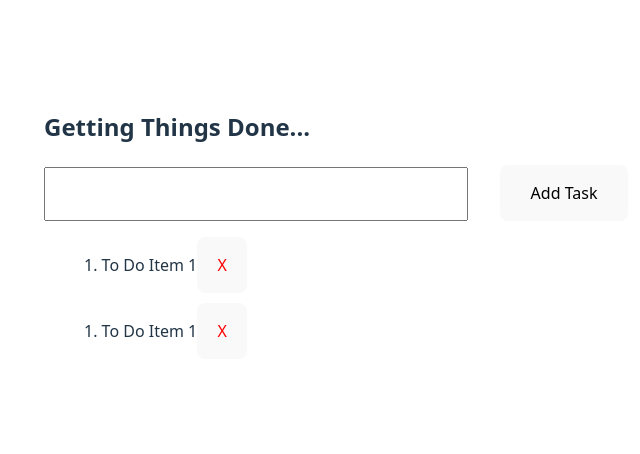
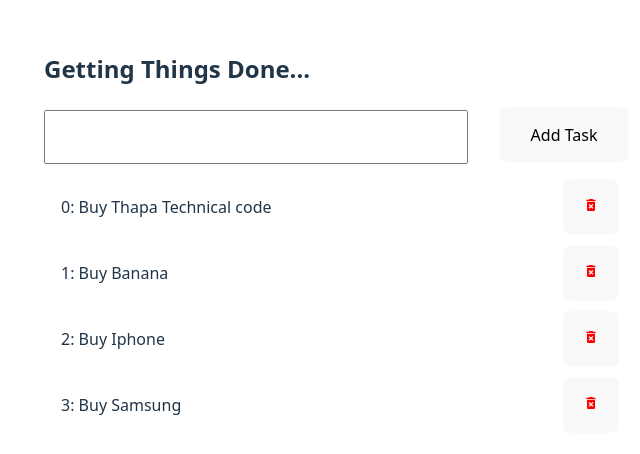
Before and after one commit to shashik962/Redux_todo_list, a React (Vite) app: page / in a window 1280 px wide. Shown: the part 168-622 px from the top of the page, without its empty margins (276-916 px from the left). Built offline with nearby package versions, Linux system fonts and the light colour scheme.

Commit message:
Access Redux State in React: How to Read Data from the Redux Store using useSelector

```diff
--- a/package.json
+++ b/package.json
@@ -12,6 +12,7 @@
   "dependencies": {
     "react": "^19.0.0",
     "react-dom": "^19.0.0",
+    "react-icons": "^5.5.0",
     "react-redux": "^9.2.0",
     "redux": "^5.0.1"
   },
--- a/src/components/Todo.css
+++ b/src/components/Todo.css
@@ -14,13 +14,13 @@
    padding: 1rem 0;
  }
  ol {
-
+   margin: 15px 65px 0px -23px;
  }
 
  li {
    font-size: 1rem;
    display: flex;
-   justify-content: stretch;
+   justify-content: space-between;
    margin-top: 10px;
  }
 
@@ -37,6 +37,6 @@
    margin: 0 auto;
  }
 
- .delete {
+ .icon-style {
    color: red;
  }
--- a/src/components/Todo.jsx
+++ b/src/components/Todo.jsx
@@ -1,6 +1,16 @@
 import './Todo.css'
+import { useSelector } from 'react-redux';
+import { MdDeleteForever } from "react-icons/md";
 
 export const Todo = () => {
+
+    const tasks = useSelector((state) => state.task);
+    console.log("react state: ", tasks);
+
+    function handleTaskDelete(index) {
+         console.log("Index:", index);
+    }
+
    return (
       <>
          <h2>Getting Things Done...</h2>
@@ -10,14 +20,20 @@ export const Todo = () => {
             </form>
 
             <ol>
-               <li>
-                  <p>1. To Do Item 1</p>
-                  <button className='delete'>X</button>
-               </li>
-               <li>
-                  <p>1. To Do Item 1</p>
-                  <button className='delete'>X</button>
-               </li>
+              {
+                tasks.map((curTask, index) => {
+                  return (
+                     <li key={index}>
+                        <p>{index}: {curTask}</p>
+                        <button className='icon-style'
+                           onClick={() => handleTaskDelete(index)}>
+                              <MdDeleteForever/>
+                        </button>
+
+                     </li>
+                  )
+                })
+              }
             </ol>
 
       </>
--- a/src/store.jsx
+++ b/src/store.jsx
@@ -54,6 +54,9 @@ console.log("Updated state: ", store.getState());
 
 // store.dispatch({ type: ADD_TASK, payload: "Buy Mango"});
 store.dispatch(addTask("Buy Mango"));
+store.dispatch(addTask("Buy Banana"));
+store.dispatch(addTask("Buy Iphone"));
+store.dispatch(addTask("Buy Samsung"));
 console.log("Updated state: ", store.getState());
 
 store.dispatch(deleteTask(1));
```
Also changed, not shown: 1 other file (tests, documents, lock files or other folders).
